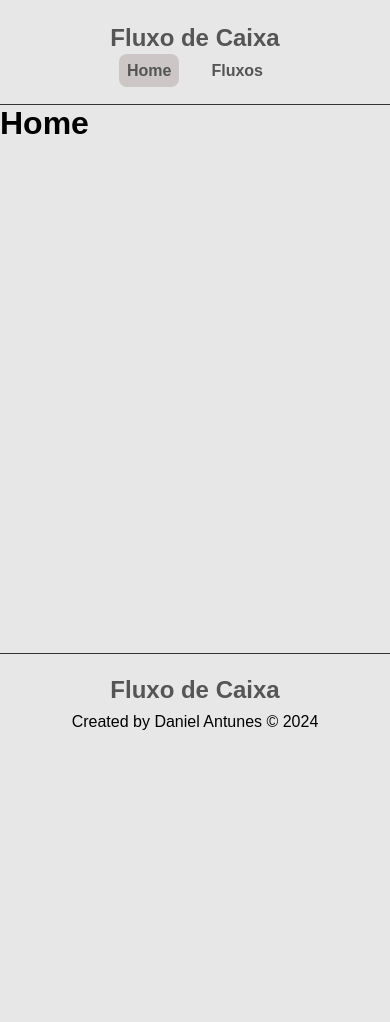
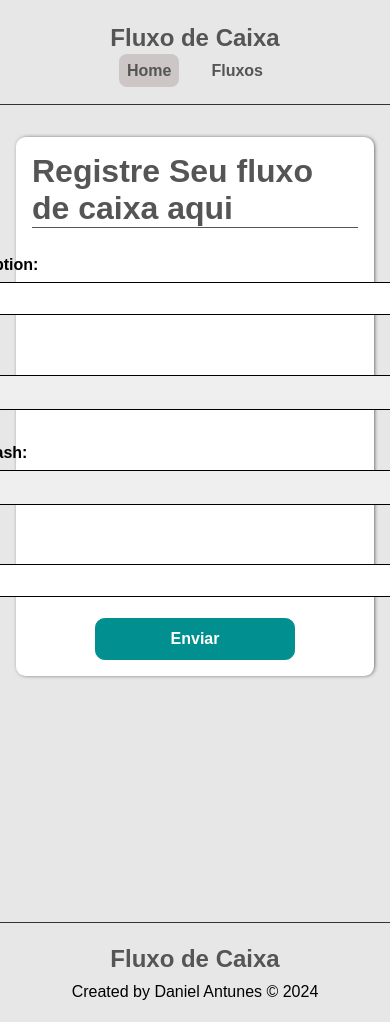
Before and after one commit to DanielAntu/fluxo_caixa_django, a Django app: page / in a window 390 px wide; the page is wider, and only the part inside the window is pictured. Before the commit the page ends 730 px from the top of that part, so only its background shows below. Run offline with Django 5.2, Linux system fonts and the light colour scheme.

Commit message:
organização de arquivos e criação do formulario de registro

```diff
--- /dev/null
+++ b/base_static/css/styles.css
@@ -0,0 +1,153 @@
+/* Geral */
+* {
+    margin: 0;
+    padding: 0;
+    box-sizing: border-box;
+    font-family: Arial, Helvetica, sans-serif;
+}
+
+ul li {
+    list-style: none;
+}
+
+ul li a {
+    text-decoration: none;
+}
+
+body {
+    background-color: #e8e7e7;
+}
+
+/* Header */
+header {
+    display: flex;
+    justify-content: space-between;
+    align-items: center;
+    padding: 1.5rem;
+    border-bottom: 1px solid #333;
+}
+
+header h2 a {
+    color: #555;
+    text-decoration: none;
+}
+
+header nav ul {
+    display: flex;
+    align-items: center;
+    gap: 1.5rem;
+}
+
+header nav ul a {
+    padding: 0.5rem;
+    color: #555;
+    font-weight: bold;
+    transition: 0.3s;
+}
+
+header a:hover {
+    color: #515114;
+}
+
+.active {
+    background-color: #ccc6c6;
+    border-radius: 0.5rem;
+}
+
+/* main */
+main {
+    height: 95vh;
+    max-width: 1200px;
+    margin: 0 auto;
+    padding: 1rem;
+}
+
+.container-form {
+    background-color: #fff;
+    display: flex;
+    flex-direction: column;
+    align-items: center;
+    justify-content: center;
+    width: 100%;
+    max-width: 600px;
+    padding: 1rem;
+    margin: 1rem auto;
+    border-radius: 0.6rem;
+    -webkit-box-shadow: 1px 0px 4px -1px rgba(0, 0, 0, 0.75);
+    -moz-box-shadow: 1px 0px 4px -1px rgba(0, 0, 0, 0.75);
+    box-shadow: 1px 0px 4px -1px rgba(0, 0, 0, 0.75);
+}
+
+.container-form h1 {
+    margin-bottom: 1rem;
+    color: #555;
+    border-bottom: 1px solid #555;
+}
+
+form {
+    display: flex;
+    flex-direction: column;
+    justify-content: center;
+    align-items: center;
+}
+
+.form-group {
+    display: flex;
+    flex-direction: column;
+    margin: 0.8rem;
+}
+
+.form-group input,
+.form-group select {
+    width: 500px;
+    padding: 0.5rem;
+    margin: 0.5rem 0;
+    outline: none;
+    border-radius: 0.6rem;
+    border: 1px solid #000;
+}
+
+.form-group label {
+    font-weight: bold;
+}
+
+form input[type="submit"] {
+    background-color: #028f8f;
+    color: #fff;
+    width: 200px;
+    padding: 0.7rem 1.5rem;
+    border: 1px solid #028f8f;
+    border-radius: 0.6rem;
+    font-size: 1rem;
+    font-weight: bold;
+    cursor: pointer;
+    transition: 0.5s;
+}
+
+form input[type="submit"]:hover {
+    background-color: #fff;
+    color: #028f8f;
+}
+
+/* footer */
+footer {
+    height: 100px;
+    border-top: 1px solid #333;
+    display: flex;
+    flex-direction: column;
+    align-items: center;
+    justify-content: center;
+    margin-top: 1rem;
+}
+
+footer h2 {
+    color: #555;
+    margin-bottom: 0.6rem;
+}
+
+@media (max-width: 600px) {
+    header {
+        flex-direction: column;
+        gap: 0.6rem;
+    }
+}
--- a/base_templates/global/base.html
+++ b/base_templates/global/base.html
@@ -1,11 +1,11 @@
 <!DOCTYPE html>
 <html lang="pt-br">
-    {% include "cash_flow/partials/head.html" %}
+    {% include "global/partials/head.html" %}
     <body>
-        {% include "cash_flow/partials/header.html" %}
+        {% include "global/partials/header.html" %}
         <main>
             {% block content %}{% endblock content %}
         </main>
-        {% include "cash_flow/partials/footer.html" %}
+        {% include "global/partials/footer.html" %}
     </body>
 </html>
--- /dev/null
+++ b/base_templates/global/partials/form.html
@@ -0,0 +1,14 @@
+<form>
+    {% csrf_token %}
+    {% for field in form %}
+        <div class="form-group">
+            <label for="{{ field.id_for_label }}">{{ field.label }}:</label>
+            {{ field }}
+            {% if field.help_text %}
+                <p>{{ field.help_text }}</p>
+            {% endif %}
+            <p>{{field.errors}}</p>
+        </div>
+    {% endfor %}
+    <input type="submit" value="Enviar">
+</form>
--- /dev/null
+++ b/cash_flow/form/__init__.py
@@ -0,0 +1 @@
+from .register_flows import RegisterFlows
--- /dev/null
+++ b/cash_flow/form/register_flows.py
@@ -0,0 +1,12 @@
+from django import forms
+from cash_flow.models import RegisterModel
+
+class RegisterFlows(forms.ModelForm):
+    class Meta:
+        model = RegisterModel
+        fields = [
+            'description',
+            'nature',
+            'type_cash',
+            'value',
+        ]
--- a/cash_flow/static/css/styles.css
+++ /dev/null
@@ -1,82 +0,0 @@
-/* Geral */
-* {
-    margin: 0;
-    padding: 0;
-    box-sizing: border-box;
-    font-family: Arial, Helvetica, sans-serif;
-}
-
-ul li {
-    list-style: none;
-}
-
-ul li a {
-    text-decoration: none;
-}
-
-body {
-    background-color: #e8e7e7;
-}
-
-/* Header */
-header {
-    display: flex;
-    justify-content: space-between;
-    align-items: center;
-    padding: 1.5rem;
-    border-bottom: 1px solid #333;
-}
-
-header h2 a {
-    color: #555;
-    text-decoration: none;
-}
-
-header nav ul {
-    display: flex;
-    align-items: center;
-    gap: 1.5rem;
-}
-
-header nav ul a {
-    padding: 0.5rem;
-    color: #555;
-    font-weight: bold;
-    transition: 0.3s;
-}
-
-header a:hover {
-    color: #515114;
-}
-
-.active {
-    background-color: #ccc6c6;
-    border-radius: 0.5rem;
-}
-
-/* main */
-main {
-    height: 65vh;
-}
-
-/* footer */
-footer {
-    height: 100px;
-    border-top: 1px solid #333;
-    display: flex;
-    flex-direction: column;
-    align-items: center;
-    justify-content: center;
-}
-
-footer h2 {
-    color: #555;
-    margin-bottom: 0.6rem;
-}
-
-@media (max-width: 600px) {
-    header {
-        flex-direction: column;
-        gap: 0.6rem;
-    }
-}
--- a/cash_flow/templates/cash_flow/pages/home.html
+++ b/cash_flow/templates/cash_flow/pages/home.html
@@ -1,5 +1,8 @@
 {% extends "global/base.html" %}
 
 {% block content %}
-    <h1>Home</h1>
+    <div class="container-form">
+        <h1>Registre Seu fluxo de caixa aqui</h1>
+        {% include "global/partials/form.html" %}
+    </div>
 {% endblock content %}
--- a/cash_flow/views.py
+++ b/cash_flow/views.py
@@ -1,8 +1,12 @@
 from django.shortcuts import render
+from .form import RegisterFlows
 
 def home(request):
+    form = RegisterFlows()
+
     context = {
-        'title': 'Home'
+        'title': 'Home',
+        'form': form,
     }
 
     return render(request, 'cash_flow/pages/home.html', context)
```
Also changed, not shown: project/settings.py (+6 -3 lines), base_static/img/favicon.jpg (renamed from cash_flow/static/img/favicon.jpg), base_static/js/scripts.js (renamed from cash_flow/static/js/scripts.js), base_templates/global/partials/footer.html (renamed from cash_flow/templates/cash_flow/partials/footer.html), base_templates/global/partials/head.html (renamed from cash_flow/templates/cash_flow/partials/head.html), base_templates/global/partials/header.html (renamed from cash_flow/templates/cash_flow/partials/header.html).
